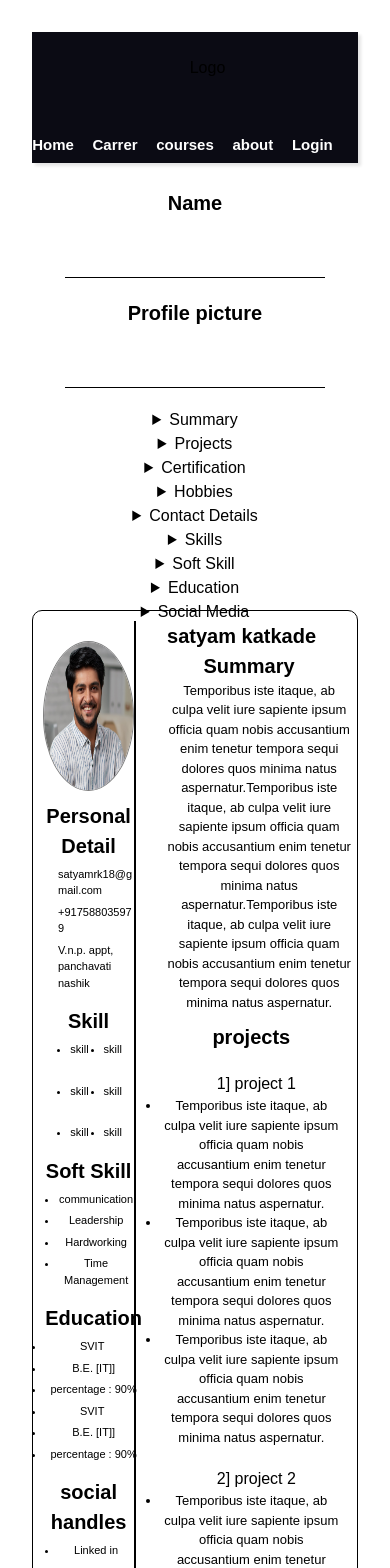
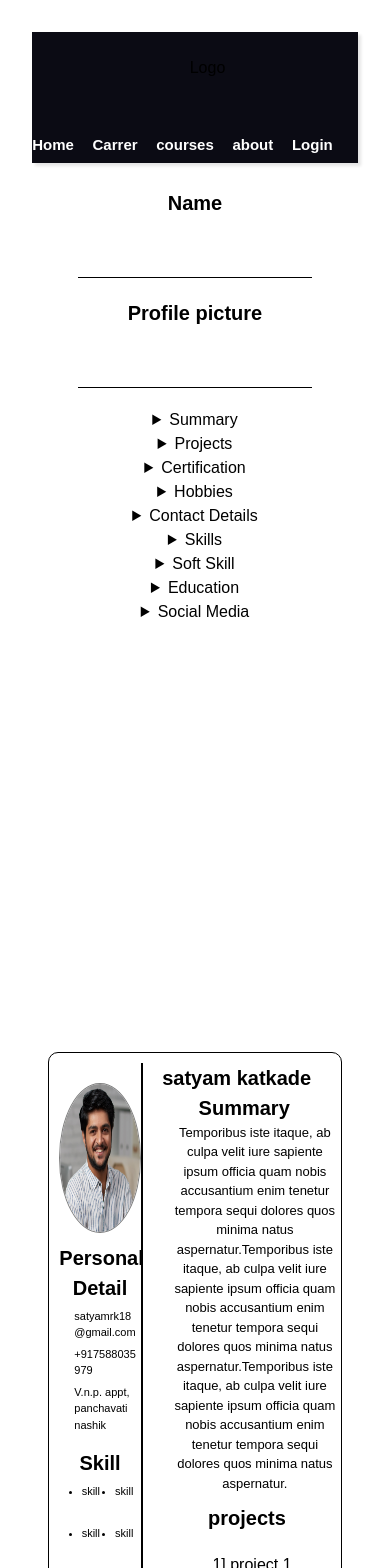
Before and after one commit to satyamrk18/CarrerCare, a React (Vite) app: page /resume in a window 390 px wide. Shown: the top 1568 px of the page. Built offline with nearby package versions, Linux system fonts and the light colour scheme.

Commit message:
all respnsiveness added for resume form and actual resume

```diff
--- a/src/pages/resume.css
+++ b/src/pages/resume.css
@@ -1,6 +1,6 @@
 .resume-container {
   width: 100%;
-  height: fit-content;
+  min-height: 100vh;
   display: flex;
   flex-direction: row;
   margin-top: 25px;
@@ -8,11 +8,12 @@
 
 .resume-form {
   width: 49%;
-  height: 100vh;
+  height: auto;
+  min-height: 100vh;
 }
 .actual-resume {
   width: 49%;
-  height: auto;
+  height:max-content;
   display: flex;
   flex-direction: row;
   border: 1px solid black;
@@ -128,16 +129,17 @@ margin-left:10px;
   .resume-container {
     flex-direction: column;
     overflow-y: auto;
+    gap:20px;
   }
-
-  .resume-form {
-    width: 100%;
-    height: 50vh;
+    .resume-form
+  {
+    width:90%;
+    margin:0 auto;
   }
-
   .actual-resume {
-    width: 100%;
+    width:90%;
     flex-direction: row;
+    margin:0 auto;
   }
 
   .personal-detail {
```
